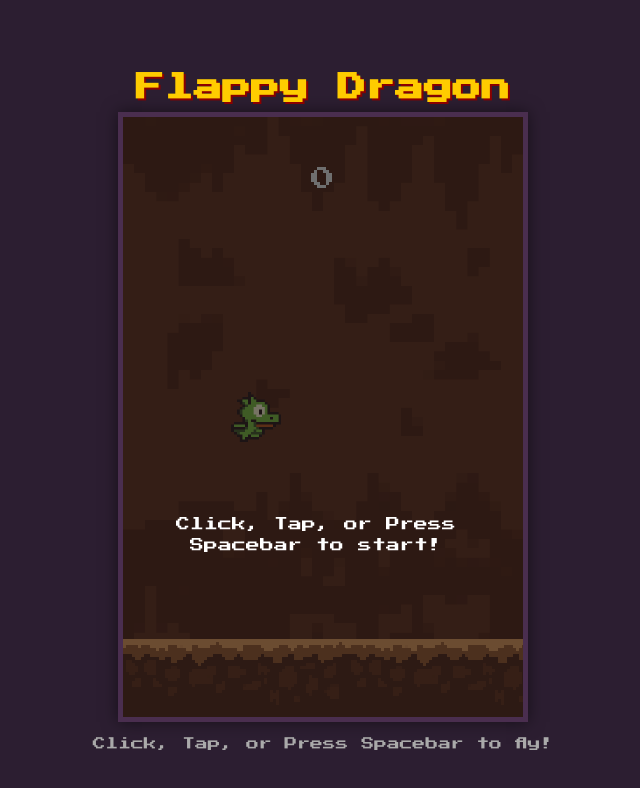
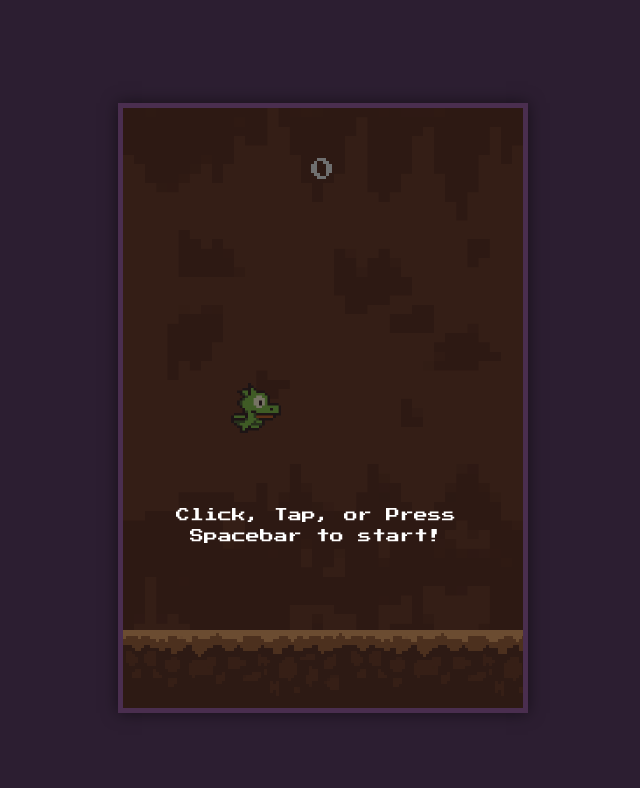
Before and after one commit to thecornyginger/flappy-dragon, a plain HTML site: page index.html in a window 1280 px wide. Shown: the whole page, without its empty margins (317-957 px from the left). Drawn offline with Linux system fonts and the light colour scheme.

Commit message:
Update index.html

```diff
--- a/index.html
+++ b/index.html
@@ -9,9 +9,7 @@
 </head>
 <body>
     <div class="container">
-        <h1>Flappy Dragon</h1>
         <canvas id="gameCanvas" width="400" height="600"></canvas>
-        <p class="controls">Click, Tap, or Press Spacebar to fly!</p>
     </div>
 
     <script src="game.js"></script>
```
